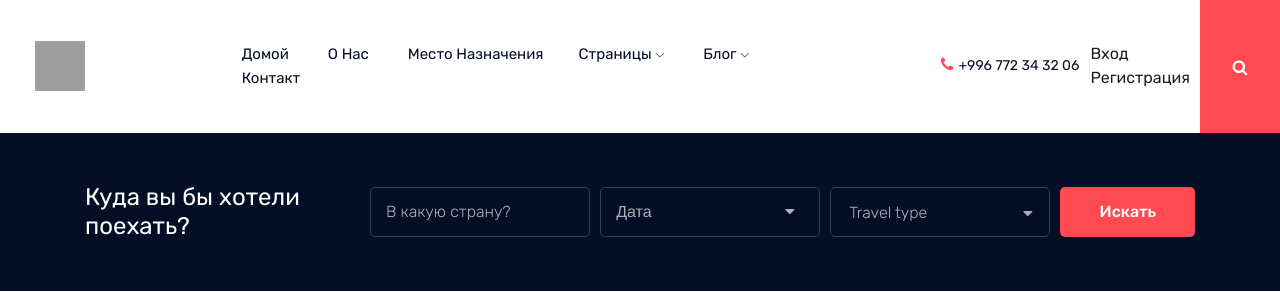
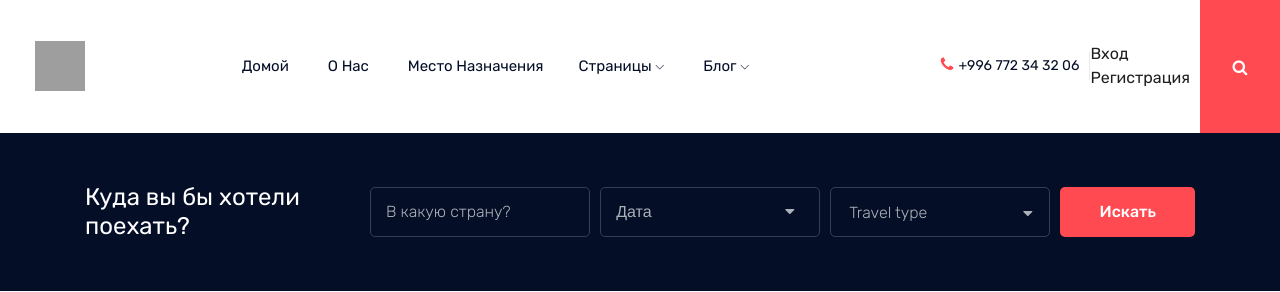
Before and after one commit to Toktorov/booking, a Django app: a page that uses templates/include/navbar.html in a window 1280 px wide. Shown: the top 292 px of the page. Run offline with Django 3.2, Linux system fonts and the light colour scheme; data comes from the database, SQL or seed files in the repository; both versions use the stored data as it was after the commit; some libraries are stand-ins or nearby versions; grey boxes are pictures that could not be loaded.

Commit message:
some changes

```diff
--- a/templates/countries/detail.html
+++ b/templates/countries/detail.html
@@ -46,10 +46,10 @@
                         {% for image in hotel.hotel_image.all %}
                         <img src="{{ image.image.url }}" alt="">
                         {% endfor %}
-                        <a href="{% url 'country_detail' country.slug %}" class="prise">{{hotel.price}} {{ hotel.payment }}</a>
+                        <a href="{% url 'hotel_detail' hotel.id %}" class="prise">{{hotel.price}} {{ hotel.payment }}</a>
                     </div>
                     <div class="place_info">
-                        <a href="{% url 'country_detail' country.slug %}"><h3>{{hotel.title}}</h3></a>
+                        <a href="{% url 'hotel_detail' hotel.id %}"><h3>{{hotel.title}}</h3></a>
                         <p>{{country.description|truncatewords:10 }}</p>
                         <div class="rating_days d-flex justify-content-between">
                             <span class="d-flex justify-content-center align-items-center">
--- a/templates/include/navbar.html
+++ b/templates/include/navbar.html
@@ -31,7 +31,9 @@
                                                 <li><a href="single-blog.html">Одиночный блог</a></li>
                                             </ul>
                                         </li>
-                                        <li><a href="contact.html">Контакт</a></li>
+                                        {% if user.is_superuser %}
+                                        <li><a href="contact.html">Добавить страну</a></li>
+                                        {% endif %}
                                     </ul>
                                 </nav>
                             </div>
--- a/templates/registration/signup.html
+++ b/templates/registration/signup.html
@@ -9,7 +9,7 @@
         <div class="mb-3">
             {{ form }}
         </div>
-        <button type="submit" class="btn btn-primary">Submit</button>
+        <button type="submit" class="genric-btn info-border radius">Submit</button>
     </form>
 </div>
 </div>
```
Also changed, not shown: db.sqlite3, media/profiles/neon-whatspaper-15.jpg (added).
